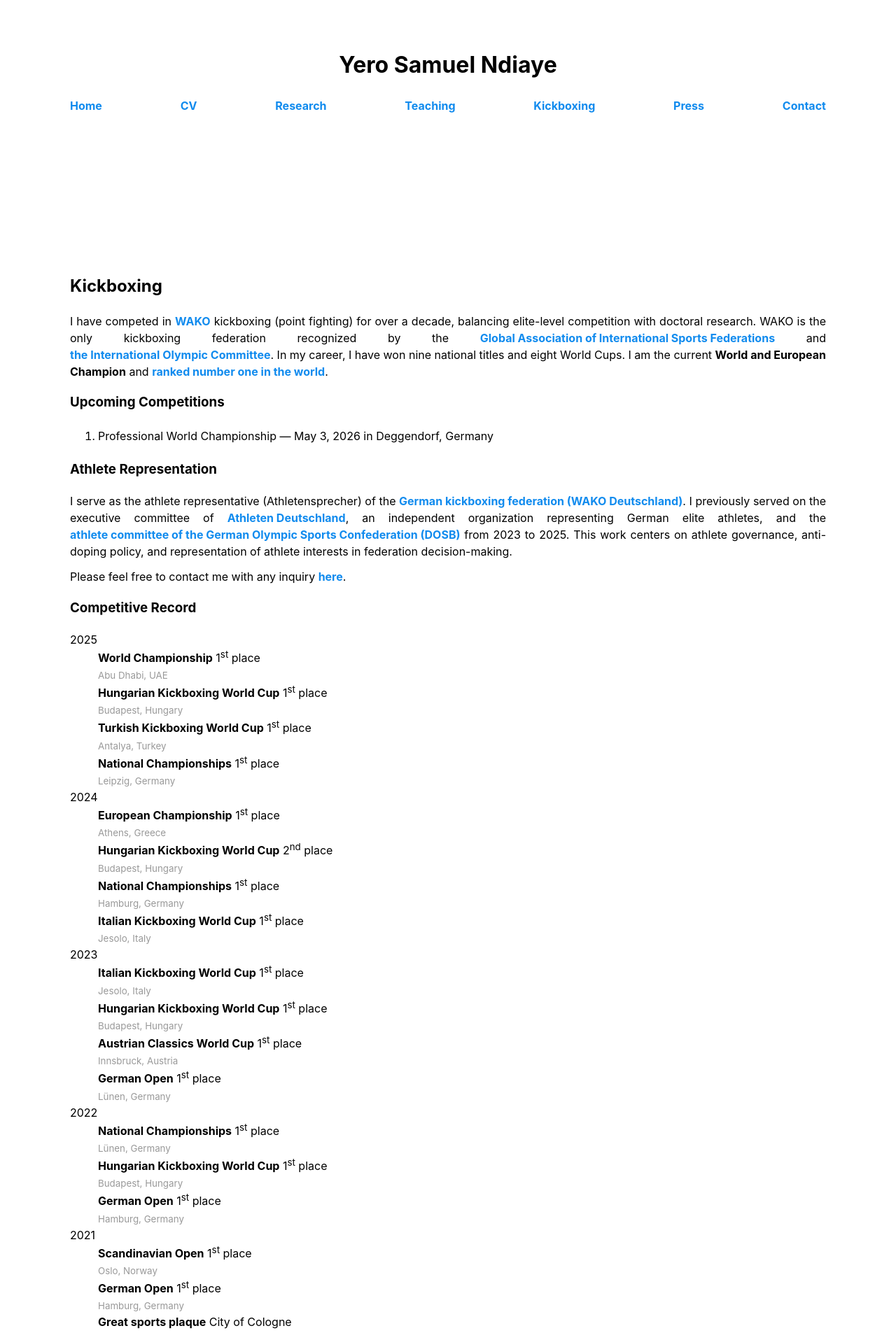
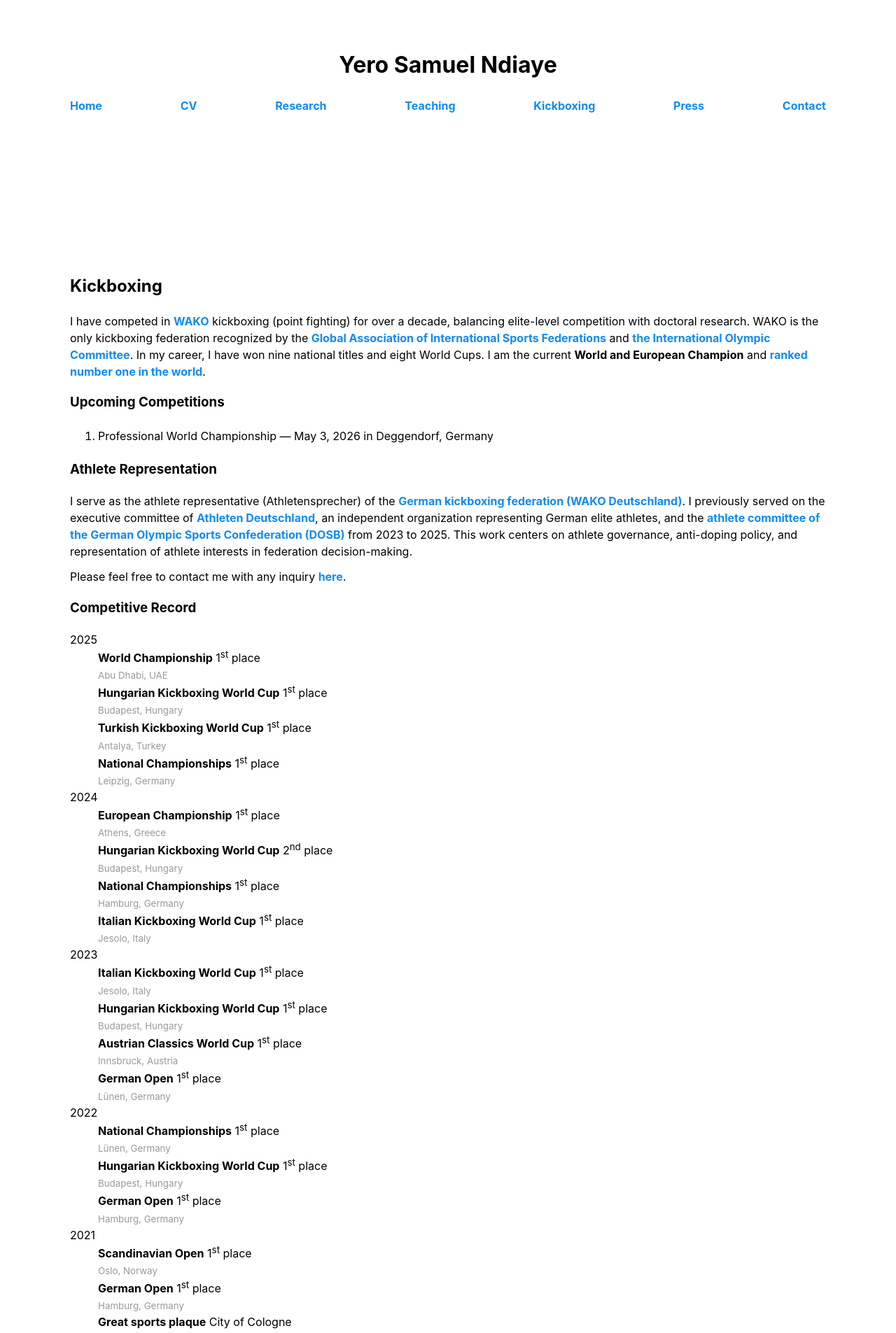
Before and after one commit to yerondiaye/yerondiaye.github.io, a Jekyll site: the page kickboxing.html, which Jekyll copies as it is, in a window 1280 px wide. Shown: the top 1905 px of the page at 70% size. Built offline with Jekyll 4.4.1, drawn with Linux system fonts in a browser that asks for light colours.

Commit message:
Work on Yero's website 2

```diff
--- a/kickboxing.html
+++ b/kickboxing.html
@@ -27,7 +27,7 @@
 
             <h2>Kickboxing</h2>
 
-<p align="justify">I have competed in <a target="_blank" href="https://www.wakoweb.com/">WAKO</a> kickboxing (point fighting) for over a decade, balancing elite-level competition with doctoral research. WAKO is the only kickboxing federation recognized by the <a target="_blank" href="https://www.worldsportaccord.sport/">Global Association of International Sports Federations</a> and <a target="_blank" href="https://olympics.com/">the International Olympic Committee</a>. In my career, I have won nine national titles and eight World Cups. I am the current <b>World and European Champion</b> and <a target="_blank" href="http://setopen.sportdata.org/wakoranking/ranking_main_competitor.php?ranking_country=GER&ranking_competitor=&ranking_competitor_name=NDIAYE%20YERO">ranked number one in the world</a>.</p>
+<p>I have competed in <a target="_blank" href="https://www.wakoweb.com/">WAKO</a> kickboxing (point fighting) for over a decade, balancing elite-level competition with doctoral research. WAKO is the only kickboxing federation recognized by the <a target="_blank" href="https://www.worldsportaccord.sport/">Global Association of International Sports Federations</a> and <a target="_blank" href="https://olympics.com/">the International Olympic Committee</a>. In my career, I have won nine national titles and eight World Cups. I am the current <b>World and European Champion</b> and <a target="_blank" href="http://setopen.sportdata.org/wakoranking/ranking_main_competitor.php?ranking_country=GER&ranking_competitor=&ranking_competitor_name=NDIAYE%20YERO">ranked number one in the world</a>.</p>
 
             <h3>Upcoming Competitions</h3>
 
@@ -37,7 +37,7 @@
 
             <h3>Athlete Representation</h3>
 
-<p align="justify">I serve as the athlete representative (Athletensprecher) of the <a target="_blank" href="https://www.wako-deutschland.de/">German kickboxing federation (WAKO Deutschland)</a>. I previously served on the executive committee of <a target="_blank" href="https://athleten-deutschland.org/">Athleten Deutschland</a>, an independent organization representing German elite athletes, and the <a target="_blank" href="https://www.dosb.de/ueber-uns/gremien/athletenkommission">athlete committee of the German Olympic Sports Confederation (DOSB)</a> from 2023 to 2025. This work centers on athlete governance, anti-doping policy, and representation of athlete interests in federation decision-making.</p>
+<p>I serve as the athlete representative (Athletensprecher) of the <a target="_blank" href="https://www.wako-deutschland.de/">German kickboxing federation (WAKO Deutschland)</a>. I previously served on the executive committee of <a target="_blank" href="https://athleten-deutschland.org/">Athleten Deutschland</a>, an independent organization representing German elite athletes, and the <a target="_blank" href="https://www.dosb.de/ueber-uns/gremien/athletenkommission">athlete committee of the German Olympic Sports Confederation (DOSB)</a> from 2023 to 2025. This work centers on athlete governance, anti-doping policy, and representation of athlete interests in federation decision-making.</p>
 <p>Please feel free to contact me with any inquiry <a target="_blank" href="mailto:yero.ndiaye@wako-deutschland.de">here</a>.</p>
 
             <h3>Competitive Record</h3>
--- a/simple_css/custom.css
+++ b/simple_css/custom.css
@@ -1,4 +1,18 @@
 /* Custom styles for Yero Ndiaye's academic website */
+
+/* Allow links to wrap normally (mvp.css sets inline-block which prevents line breaks) */
+main a {
+    display: inline !important;
+}
+
+/* Left-align headings in main content (mvp.css centers them) */
+main h3, main h4 {
+    text-align: left;
+}
+
+.highlight h4 {
+    text-align: left;
+}
 
 /* Profile image float */
 img.profile-float {
```
Also changed, not shown: index.html (+6 -4 lines), .claude/settings.local.json (added), 1 other file.
